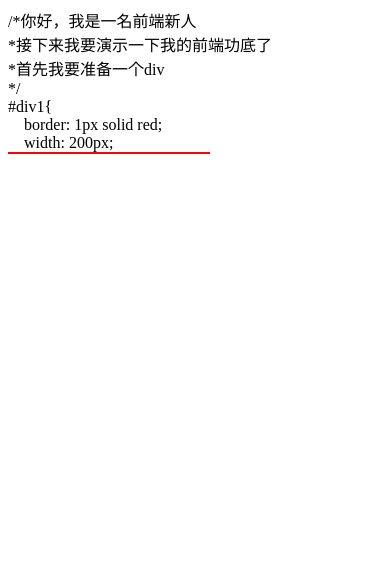
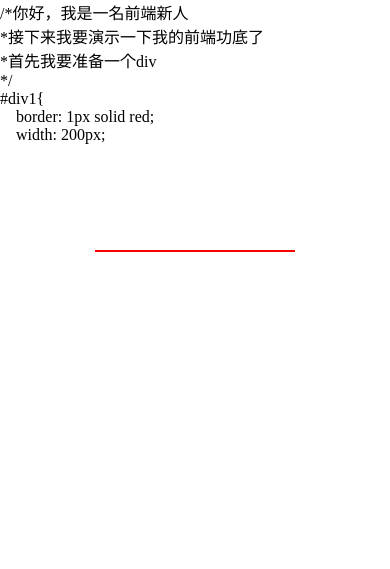
Before and after one commit to zhi-J/cv, a plain HTML site: page dist/index.html in a window 390 px wide. Drawn offline with Linux system fonts and the light colour scheme.

Commit message:
update css

```diff
--- /dev/null
+++ b/dist/index.de60a1d7.css
@@ -0,0 +1,47 @@
+* {
+  margin: 0;
+  padding: 0;
+  box-sizing: border-box;
+}
+*::after {
+  box-sizing: border-box;
+}
+*::before {
+  box-sizing: border-box;
+}
+
+#demo {
+  word-break: break-all;
+}
+#div1 {
+  position: fixed;
+  left: 50%;
+  transform: translateX(-50%);
+  top: 20px;
+}
+#div1::before {
+  content: "";
+  display: block;
+  position: absolute;
+}
+#div1::after {
+  content: "";
+  display: block;
+  position: absolute;
+}
+@media (max-width: 500px) {
+  #dmeo {
+    height: 50vh;
+  }
+  #div1Wrapper {
+    height: 50vh;
+    overflow: auto;
+  }
+  #div1 {
+    position: relative;
+    top: 25%;
+    right: -25%;
+  }
+}
+
+/*# sourceMappingURL=index.de60a1d7.css.map */
--- a/dist/index.html
+++ b/dist/index.html
@@ -1 +1,18 @@
-<!DOCTYPE html><html lang="en"><head><meta charset="UTF-8"><meta http-equiv="X-UA-Compatible" content="IE=edge"><meta name="viewport" content="width=device-width, initial-scale=1.0, minimum-scale=1,maximum-scale=1,user-scalable=no,viewport-fit=cover"><title>我的简历</title></head><body> <style id="style">*{margin:0;padding:0}*,:after,:before{box-sizing:border-box}#demo{word-break:break-all}#div1{position:fixed;left:50%;transform:translateX(-50%);top:20px}#div1:after,#div1:before{content:"";display:block;position:absolute}@media (max-width:500px){#dmeo{height:50vh}#div1Wrapper{height:50vh;overflow:auto}#div1{position:relative;top:25%;right:-25%}}</style> <div id="demo"></div> <div id="div1Wrapper"> <div id="div1"></div> </div>  <script src="index.2e76780b.js"></script> </body></html>
+<!DOCTYPE html>
+<html lang="en">
+  <head>
+    <meta charset="UTF-8">
+    <meta http-equiv="X-UA-Compatible" content="IE=edge">
+    <meta name="viewport" content="width=device-width, initial-scale=1.0, minimum-scale=1,maximum-scale=1,user-scalable=no,viewport-fit=cover">
+    <title>我的简历</title>
+    <link rel="stylesheet" href="/index.de60a1d7.css">
+  </head>
+  <body>
+    <style id="style"></style>
+    <div id="demo"></div>
+    <div id="div1Wrapper">
+      <div id="div1"></div>
+    </div>
+    <script src="/index.bd78eeec.js"></script>
+  </body>
+</html>
--- /dev/null
+++ b/src/style.css
@@ -0,0 +1,45 @@
+* {
+  margin: 0;
+  padding: 0;
+  box-sizing: border-box;
+}
+*::after {
+  box-sizing: border-box;
+}
+*::before {
+  box-sizing: border-box;
+}
+
+#demo {
+  word-break: break-all;
+}
+#div1 {
+  position: fixed;
+  left: 50%;
+  transform: translateX(-50%);
+  top: 20px;
+}
+#div1::before {
+  content: "";
+  display: block;
+  position: absolute;
+}
+#div1::after {
+  content: "";
+  display: block;
+  position: absolute;
+}
+@media (max-width: 500px) {
+  #dmeo {
+    height: 50vh;
+  }
+  #div1Wrapper {
+    height: 50vh;
+    overflow: auto;
+  }
+  #div1 {
+    position: relative;
+    top: 25%;
+    right: -25%;
+  }
+}
```
Also changed, not shown: src/index.html (+1 -47 lines), 1 other file.
